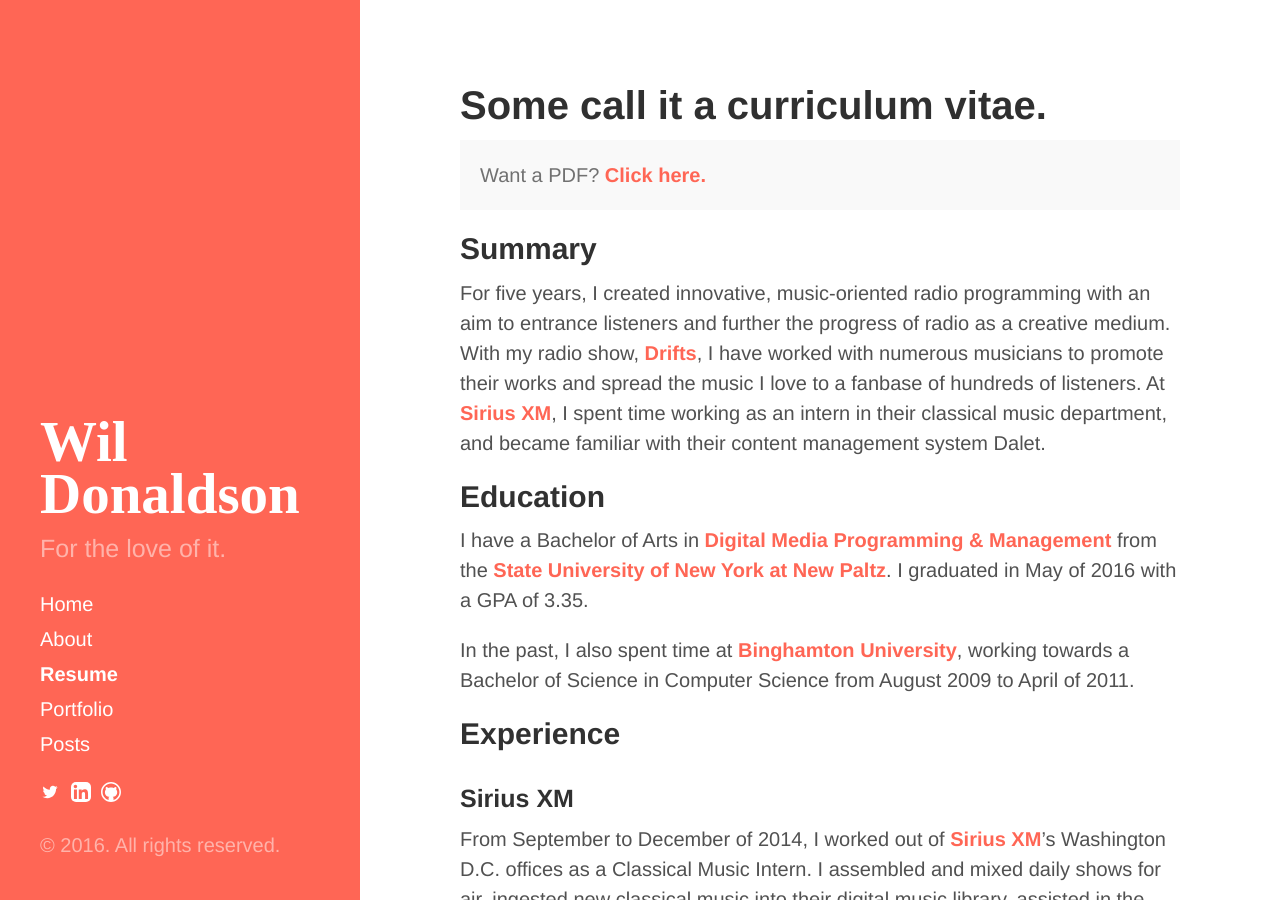
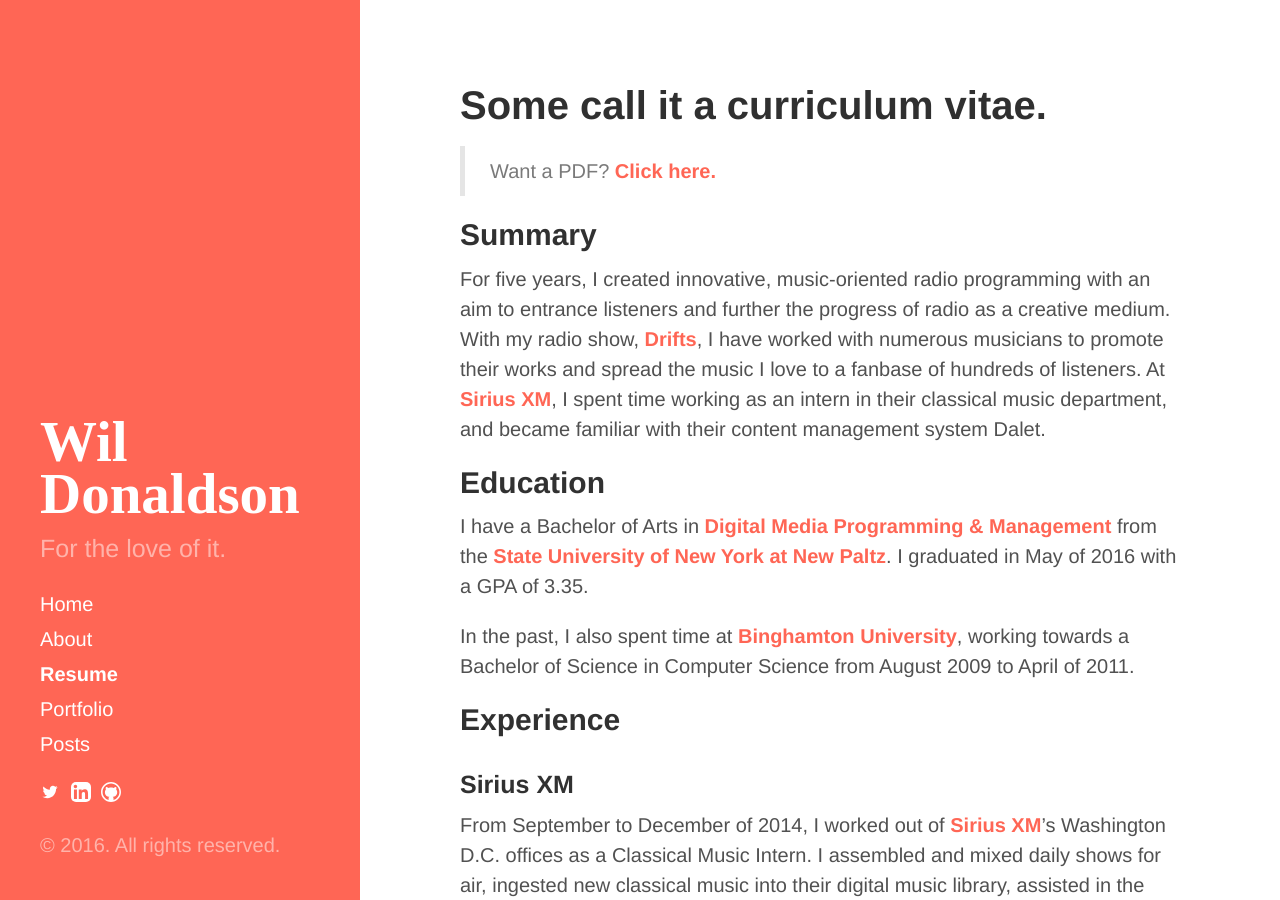
Before and after one commit to crownsedge/wildonaldson.me, a Jekyll site: the page built from resume/index.md, in a window 1280 px wide and 900 px high. Built offline with Jekyll 4.4.1, drawn with Linux system fonts in a browser that asks for light colours; comment, search, counter and statistics services are not loaded.

Commit message:
Changed blockquote type in PDF link

```diff
--- a/resume/index.md
+++ b/resume/index.md
@@ -5,7 +5,7 @@
 gpa: 3.35
 ---
 
-<p class="message">Want a PDF? <a href="/resume/Wil Donaldson - Resume.pdf">Click here.</a></p>
+> Want a PDF? [Click here.](/resume/Wil Donaldson - Resume.pdf)
 
 ## Summary
 
```
